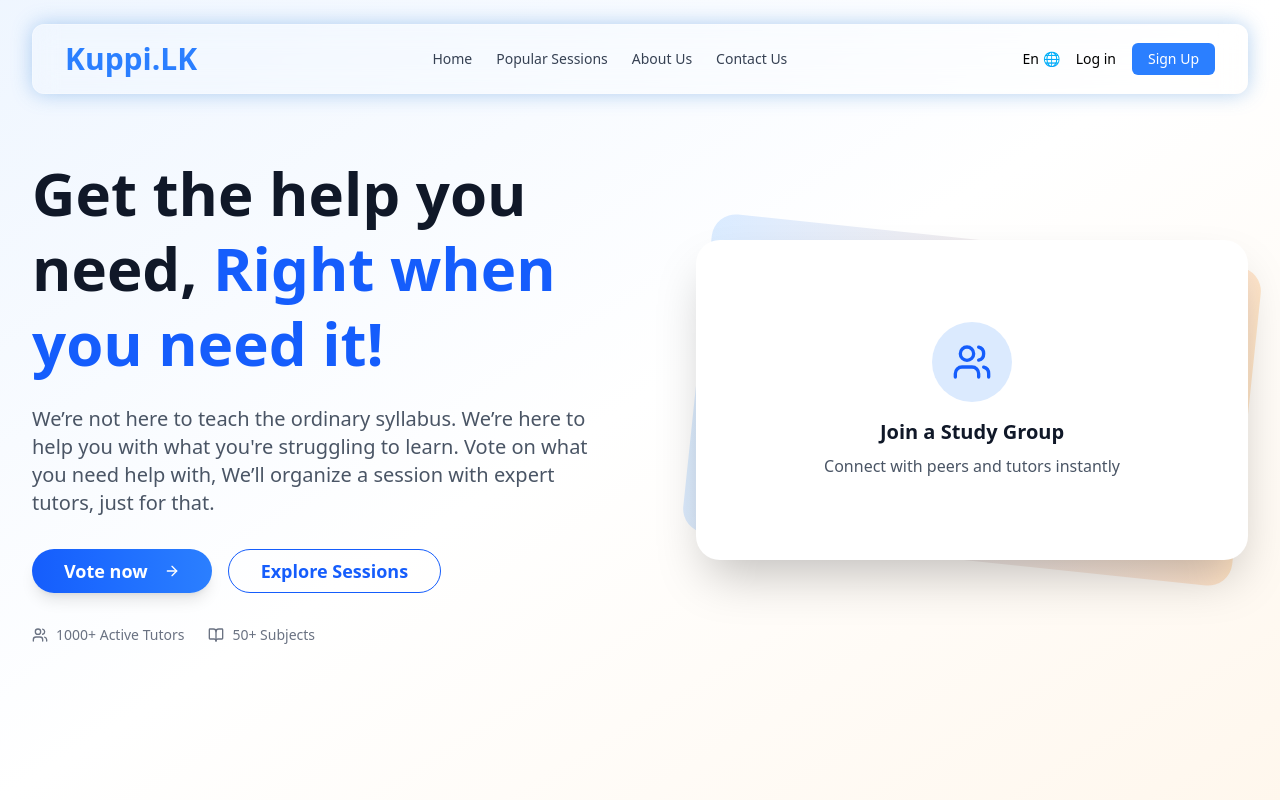
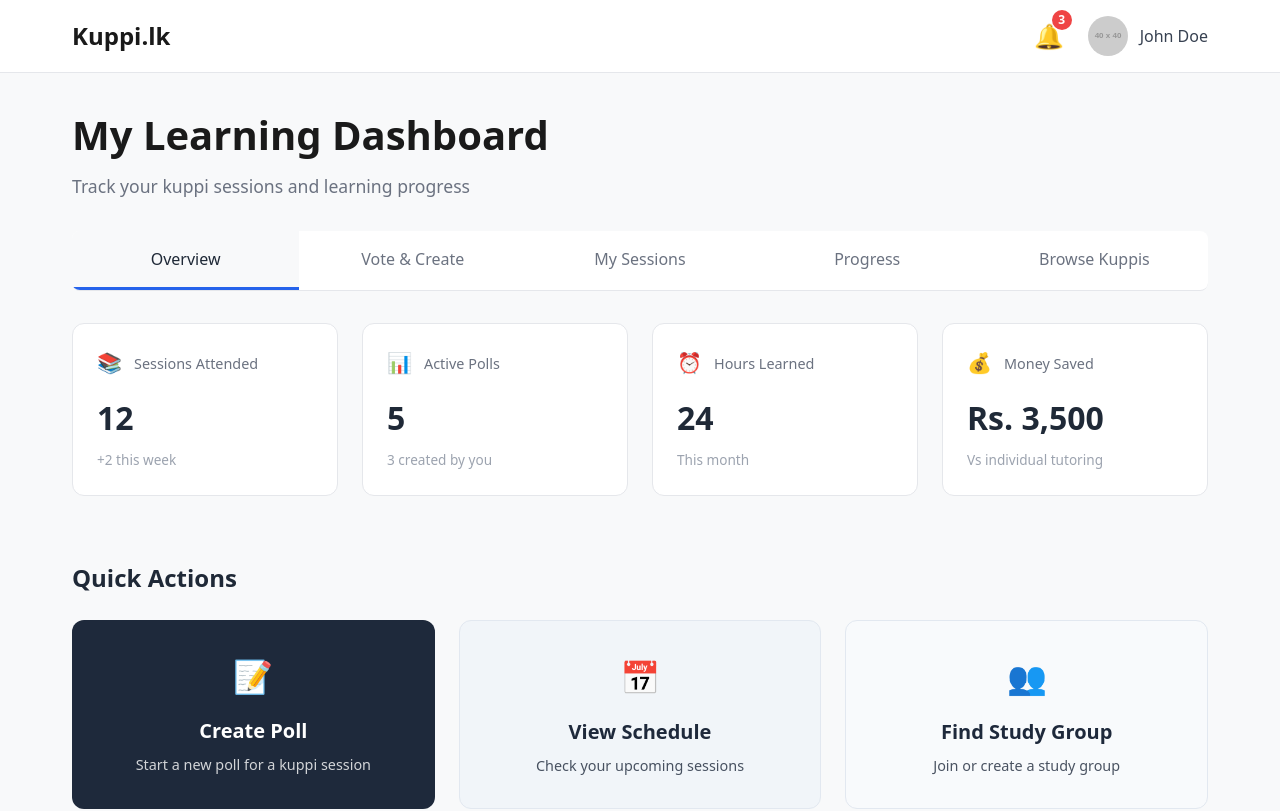
Before and after one commit to Nxtiv-software/Kuppi, a React (Vite) app: page / in a window 1280 px wide. Shown: the top 811 px of the page. Built offline with nearby package versions, Linux system fonts and the light colour scheme.

Commit message:
student dashboard styles

```diff
--- a/src/App.jsx
+++ b/src/App.jsx
@@ -4,6 +4,12 @@ import Features from "./ui/Features"
 import HowItWorks from "./ui/HowItWorks"
 import Testimonials from "./ui/Testimonials"
 import Footer from "./ui/Footer"
+// import StudentOverview from "./features/student-dashboard/StudentOverview"
+import BrowseKuppis from "./features/students-dashboard/BrowseKuppi"
+import MySessions from "./features/students-dashboard/MySessions"
+import Overview from "./features/students-dashboard/Overview"
+import Dashboard from "./features/students-dashboard/StudentDasboard"
+import StudentDashboard from "./features/students-dashboard/StudentDasboard"
 
 
 function App() {
@@ -11,12 +17,14 @@ function App() {
 
   return (
     <>
-      <Header/>
+      {/* <Header/>
       <Hero/>
       <Features/>
       <HowItWorks/>
       <Testimonials/>
-      <Footer/>
+      <Footer/> */}
+
+      <StudentDashboard />
     </>
   )
 }
--- /dev/null
+++ b/src/features/students-dashboard/StudentDashboard.module.css
@@ -0,0 +1,163 @@
+/* Dashboard Styles */
+.dashboard {
+  min-height: 100vh;
+  background-color: #f8f9fa;
+}
+
+.container {
+  max-width: 1200px;
+  margin: 0 auto;
+  padding: 2rem;
+}
+
+.headerSection {
+  margin-bottom: 2rem;
+}
+
+.title {
+  font-size: 2.5rem;
+  font-weight: 700;
+  color: #1a1a1a;
+  margin-bottom: 0.5rem;
+}
+
+.subtitle {
+  font-size: 1.1rem;
+  color: #6b7280;
+  font-weight: 400;
+}
+
+.content {
+  margin-top: 2rem;
+}
+
+/* Header Styles */
+.header {
+  background: white;
+  border-bottom: 1px solid #e5e7eb;
+  padding: 0;
+}
+
+.headerContainer {
+  max-width: 1200px;
+  margin: 0 auto;
+  padding: 1rem 2rem;
+  display: flex;
+  justify-content: space-between;
+  align-items: center;
+}
+
+.logo {
+  display: flex;
+  align-items: center;
+}
+
+.logoText {
+  font-size: 1.5rem;
+  font-weight: 700;
+  color: #1a1a1a;
+}
+
+.userSection {
+  display: flex;
+  align-items: center;
+  gap: 1.5rem;
+}
+
+.notifications {
+  position: relative;
+  cursor: pointer;
+}
+
+.notificationIcon {
+  font-size: 1.5rem;
+}
+
+.notificationBadge {
+  position: absolute;
+  top: -8px;
+  right: -8px;
+  background: #ef4444;
+  color: white;
+  border-radius: 50%;
+  width: 20px;
+  height: 20px;
+  display: flex;
+  align-items: center;
+  justify-content: center;
+  font-size: 0.75rem;
+  font-weight: 600;
+}
+
+.userProfile {
+  display: flex;
+  align-items: center;
+  gap: 0.75rem;
+  cursor: pointer;
+}
+
+.profileImage {
+  width: 40px;
+  height: 40px;
+  border-radius: 50%;
+  object-fit: cover;
+}
+
+.userName {
+  font-weight: 500;
+  color: #374151;
+}
+
+/* Navigation Styles */
+.navigation {
+  border-bottom: 1px solid #e5e7eb;
+  background: white;
+  border-radius: 8px;
+  overflow: hidden;
+}
+
+.tabList {
+  display: flex;
+  gap: 0;
+}
+
+.tab {
+  flex: 1;
+  padding: 1rem 1.5rem;
+  background: none;
+  border: none;
+  font-size: 1rem;
+  font-weight: 500;
+  color: #6b7280;
+  cursor: pointer;
+  transition: all 0.2s ease;
+  border-bottom: 3px solid transparent;
+}
+
+.tab:hover {
+  background: #f9fafb;
+  color: #374151;
+}
+
+.tab.active {
+  color: #1f2937;
+  background: #f8f9fa;
+  border-bottom-color: #2563eb;
+}
+
+@media (max-width: 768px) {
+  .tabList {
+    flex-direction: column;
+  }
+
+  .tab {
+    text-align: left;
+    border-bottom: 1px solid #e5e7eb;
+    border-right: none;
+  }
+
+  .tab.active {
+    border-bottom-color: #e5e7eb;
+    border-left: 3px solid #2563eb;
+  }
+}
```
